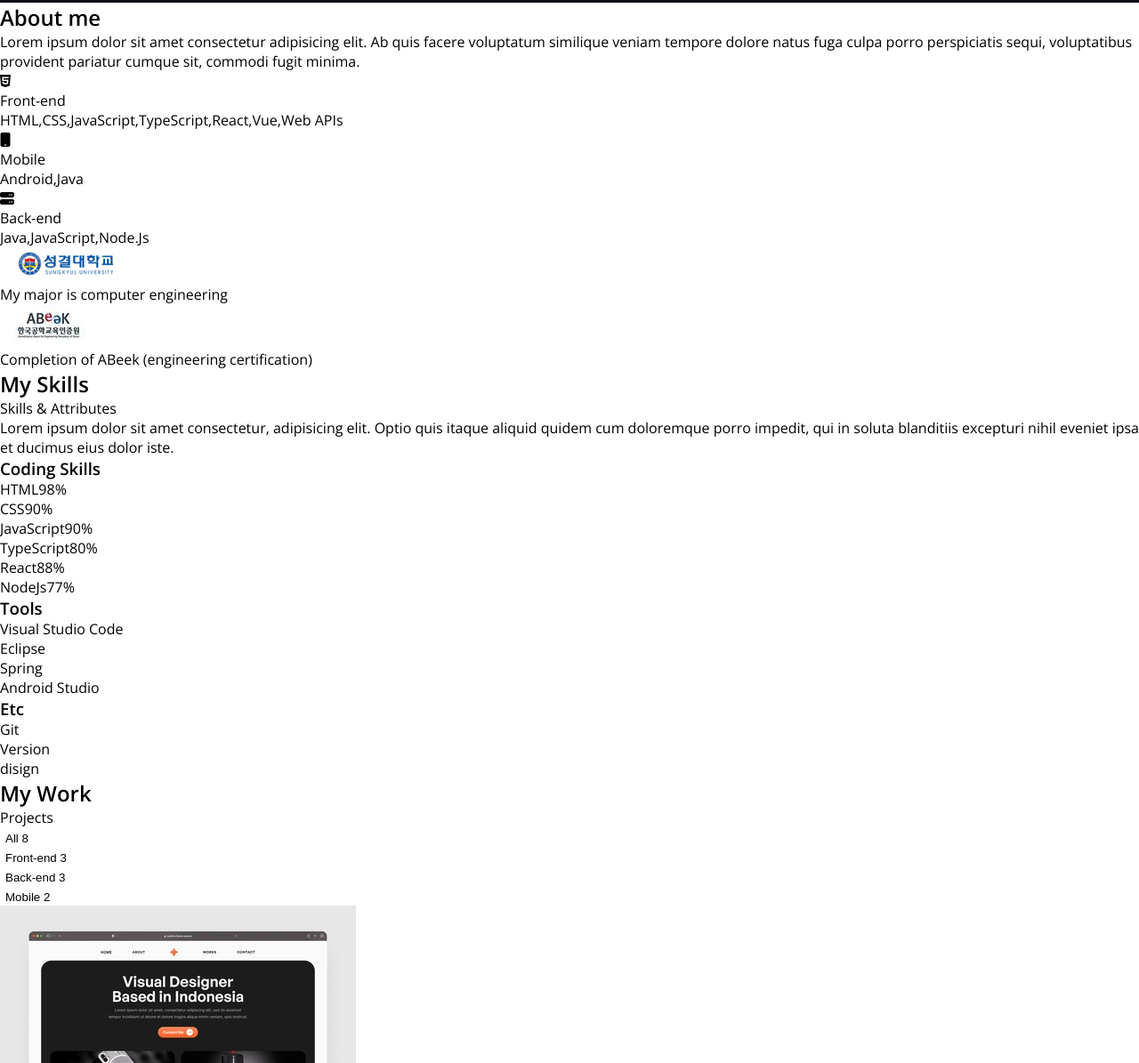
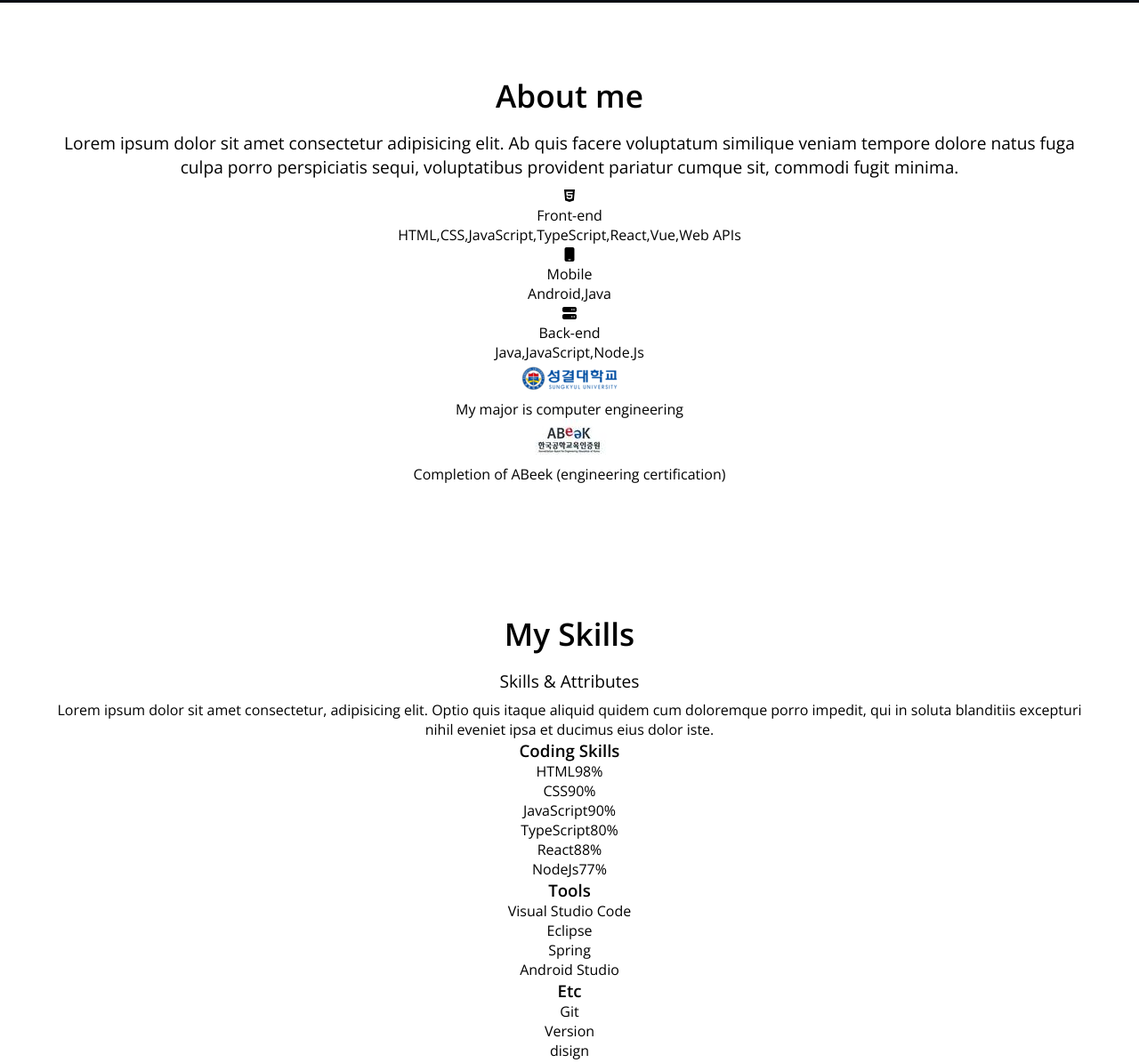
Before and after one commit to Iimchaehoon/portfollio, a plain HTML site: page index.html in a window 1280 px wide. Shown: the part 645-1840 px from the top of the page at 89% size. Drawn offline with nearby package versions, Linux system fonts and the light colour scheme.

Commit message:
CSS-Common

```diff
--- a/css/style.css
+++ b/css/style.css
@@ -52,6 +52,19 @@ button {
 }
 button:focus {
   outline: 1px solid var(--color-accent);
+}
+/* Comon section */
+.section {
+  padding: 4rem;
+  text-align: center;
+}
+.title {
+  font-size: 2.2rem;
+  margin: 1rem 0;
+}
+.description {
+  font-size: 1.2rem;
+  margin: 0.5rem 0;
 }
 
 /* Header */
--- a/index.html
+++ b/index.html
@@ -72,9 +72,9 @@
         <a class="home__contact" href="#contact">Contact Me</a>
       </section>
       <!-- About -->
-      <section id="about">
-        <h2>About me</h2>
-        <p>
+      <section id="about" class="section">
+        <h2 class="title">About me</h2>
+        <p class="description">
           Lorem ipsum dolor sit amet consectetur adipisicing elit. Ab quis
           facere voluptatum similique veniam tempore dolore natus fuga culpa
           porro perspiciatis sequi, voluptatibus provident pariatur cumque sit,
@@ -113,9 +113,9 @@
         </ul>
       </section>
       <!-- My skills -->
-      <section id="skills">
-        <h2>My Skills</h2>
-        <p>Skills & Attributes</p>
+      <section id="skills" class="section">
+        <h2 class="title">My Skills</h2>
+        <p class="description">Skills & Attributes</p>
         <p>
           Lorem ipsum dolor sit amet consectetur, adipisicing elit. Optio quis
           itaque aliquid quidem cum doloremque porro impedit, qui in soluta
@@ -171,9 +171,9 @@
         </div>
       </section>
       <!-- My work -->
-      <section id="work">
-        <h2>My Work</h2>
-        <p>Projects</p>
+      <section id="work" class="section">
+        <h2 class="title">My Work</h2>
+        <p class="description">Projects</p>
         <ul>
           <li>
             <button>All <span>8</span></button>
@@ -264,9 +264,9 @@
         </ul>
       </section>
       <!-- Testimonials -->
-      <section id="testimonial">
-        <h2>Testimonials</h2>
-        <p>See what they say about me</p>
+      <section id="testimonial" class="section">
+        <h2 class="title">Testimonials</h2>
+        <p class="description">See what they say about me</p>
         <ul>
           <li>
             <img src="images/testimonials/people1.webp" alt="people1" />
@@ -316,9 +316,9 @@
       </aside>
     </main>
     <!-- footer -->
-    <footer id="contact">
-      <h2>Let &#39;s talk</h2>
-      <p>ch05108@naver.com</p>
+    <footer id="contact" class="section">
+      <h2 class="title">Let &#39;s talk</h2>
+      <p class="description">ch05108@naver.com</p>
       <ul>
         <li>
           <a
```
